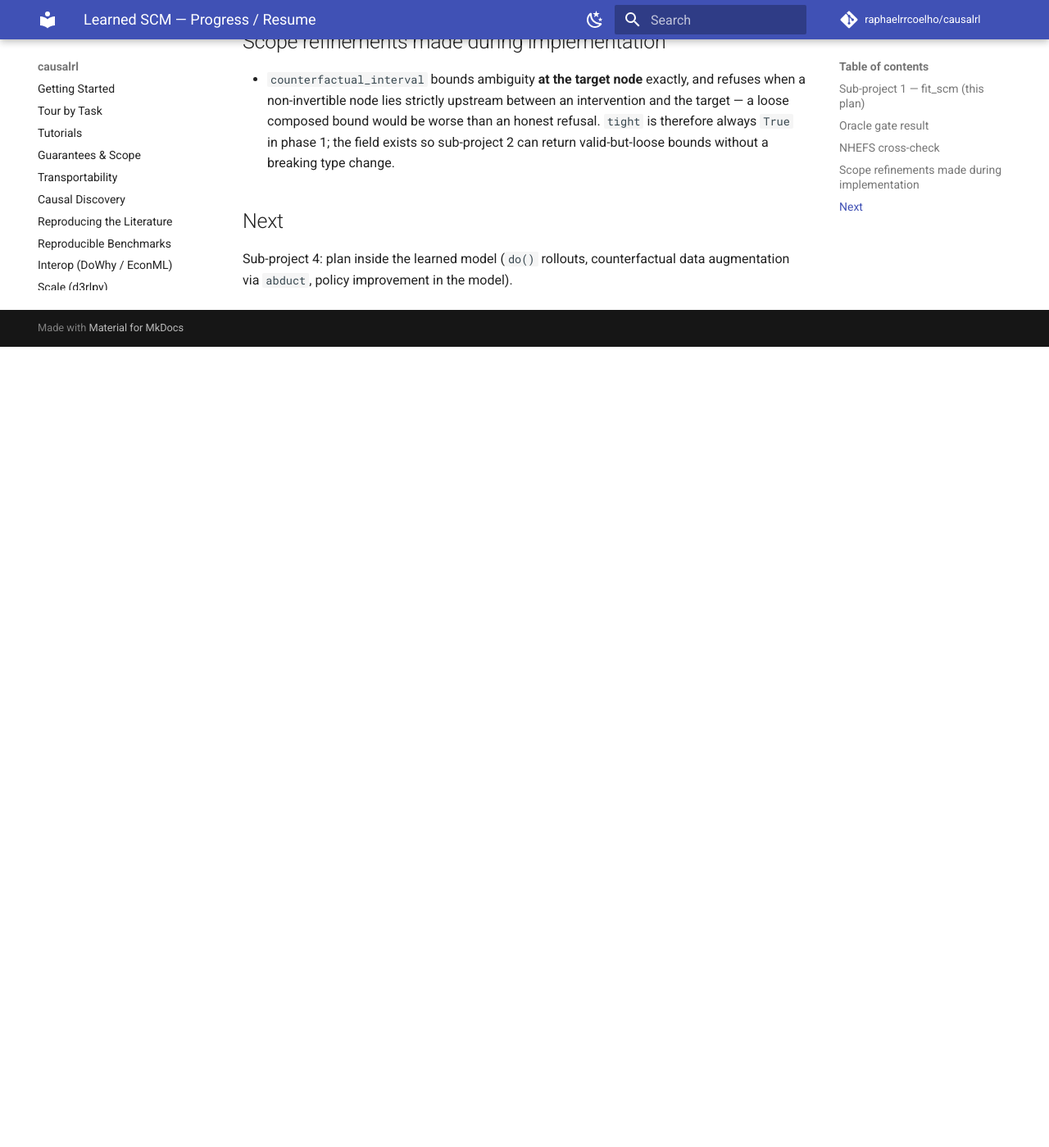
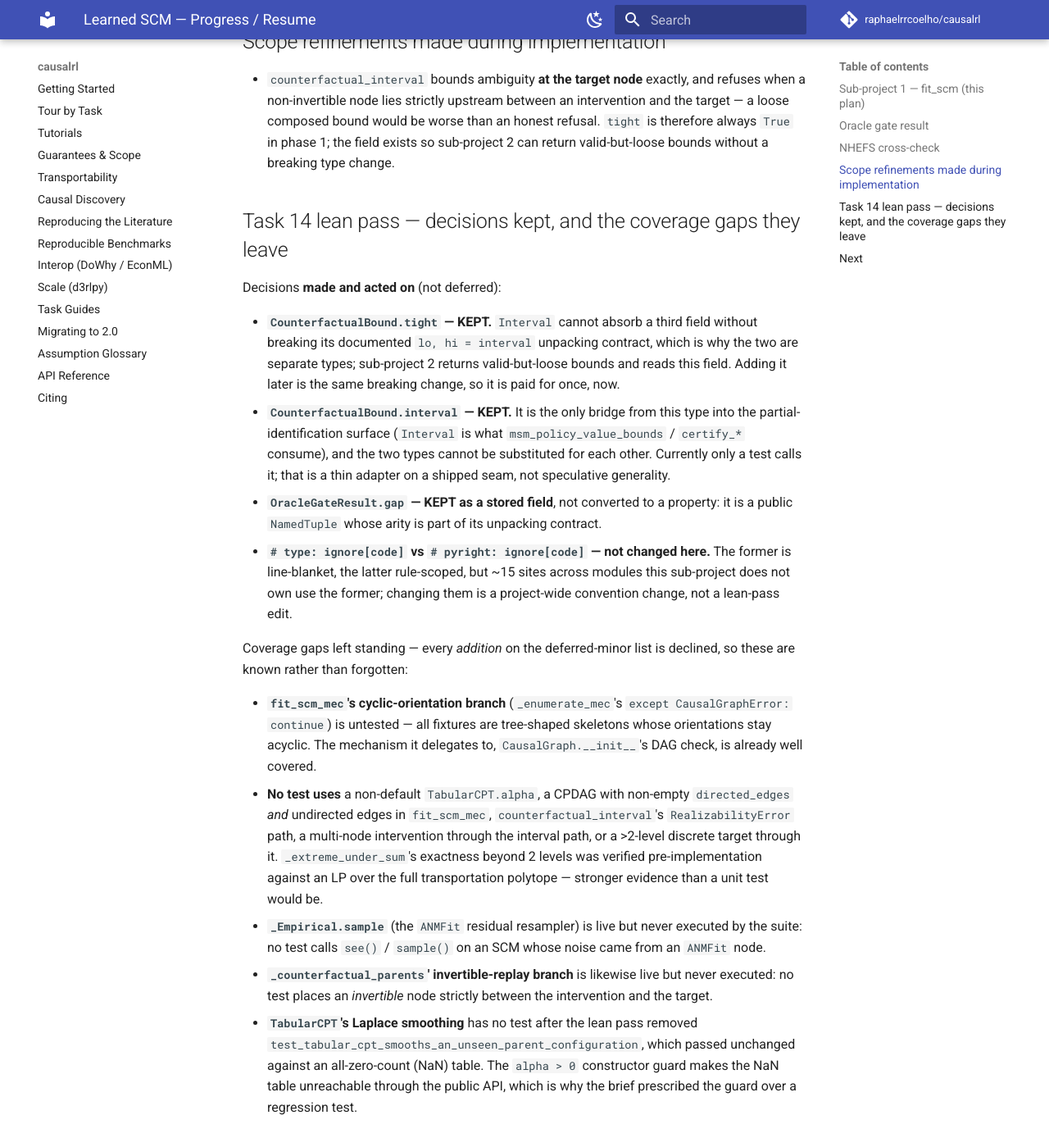
Before and after one commit to raphaelrrcoelho/causalrl, an MkDocs documentation site: the page built from docs/learned_scm/PROGRESS.md, in a window 1280 px wide and 1400 px high, scrolled down 2554 px. Shown: the whole window at 82% size. Built offline with MkDocs 1.6.1 and Material for MkDocs 9.7.7, drawn with Linux system fonts in a browser that asks for light colours; comment, search, counter and statistics services are not loaded; before the commit the page ends 2977 px from its top, so only the background shows below that.

Commit message:
refactor(scm): lean pass -- drop dead surface, de-duplicate, guard TabularCPT.alpha

```diff
--- a/docs/learned_scm/PROGRESS.md
+++ b/docs/learned_scm/PROGRESS.md
@@ -92,6 +92,44 @@
   phase 1; the field exists so sub-project 2 can return valid-but-loose bounds without a breaking
   type change.
 
+## Task 14 lean pass — decisions kept, and the coverage gaps they leave
+
+Decisions **made and acted on** (not deferred):
+
+- **`CounterfactualBound.tight` — KEPT.** `Interval` cannot absorb a third field without breaking
+  its documented `lo, hi = interval` unpacking contract, which is why the two are separate types;
+  sub-project 2 returns valid-but-loose bounds and reads this field. Adding it later is the same
+  breaking change, so it is paid for once, now.
+- **`CounterfactualBound.interval` — KEPT.** It is the only bridge from this type into the
+  partial-identification surface (`Interval` is what `msm_policy_value_bounds` / `certify_*`
+  consume), and the two types cannot be substituted for each other. Currently only a test calls it;
+  that is a thin adapter on a shipped seam, not speculative generality.
+- **`OracleGateResult.gap` — KEPT as a stored field**, not converted to a property: it is a public
+  `NamedTuple` whose arity is part of its unpacking contract.
+- **`# type: ignore[code]` vs `# pyright: ignore[code]` — not changed here.** The former is
+  line-blanket, the latter rule-scoped, but ~15 sites across modules this sub-project does not own
+  use the former; changing them is a project-wide convention change, not a lean-pass edit.
+
+Coverage gaps left standing — every *addition* on the deferred-minor list is declined, so these are
+known rather than forgotten:
+
+- **`fit_scm_mec`'s cyclic-orientation branch** (`_enumerate_mec`'s `except CausalGraphError:
+  continue`) is untested — all fixtures are tree-shaped skeletons whose orientations stay acyclic.
+  The mechanism it delegates to, `CausalGraph.__init__`'s DAG check, is already well covered.
+- **No test uses** a non-default `TabularCPT.alpha`, a CPDAG with non-empty `directed_edges`
+  *and* undirected edges in `fit_scm_mec`, `counterfactual_interval`'s `RealizabilityError` path,
+  a multi-node intervention through the interval path, or a >2-level discrete target through it.
+  `_extreme_under_sum`'s exactness beyond 2 levels was verified pre-implementation against an LP
+  over the full transportation polytope — stronger evidence than a unit test would be.
+- **`_Empirical.sample`** (the `ANMFit` residual resampler) is live but never executed by the
+  suite: no test calls `see()` / `sample()` on an SCM whose noise came from an `ANMFit` node.
+- **`_counterfactual_parents`' invertible-replay branch** is likewise live but never executed: no
+  test places an *invertible* node strictly between the intervention and the target.
+- **`TabularCPT`'s Laplace smoothing** has no test after the lean pass removed
+  `test_tabular_cpt_smooths_an_unseen_parent_configuration`, which passed unchanged against an
+  all-zero-count (NaN) table. The `alpha > 0` constructor guard makes the NaN table unreachable
+  through the public API, which is why the brief prescribed the guard over a regression test.
+
 ## Next
 
 Sub-project 4: plan inside the learned model (`do()` rollouts, counterfactual data augmentation
```
Also changed, not shown: docs/learned_scm/DESIGN.md (+4 -4 lines), 5 other files.
